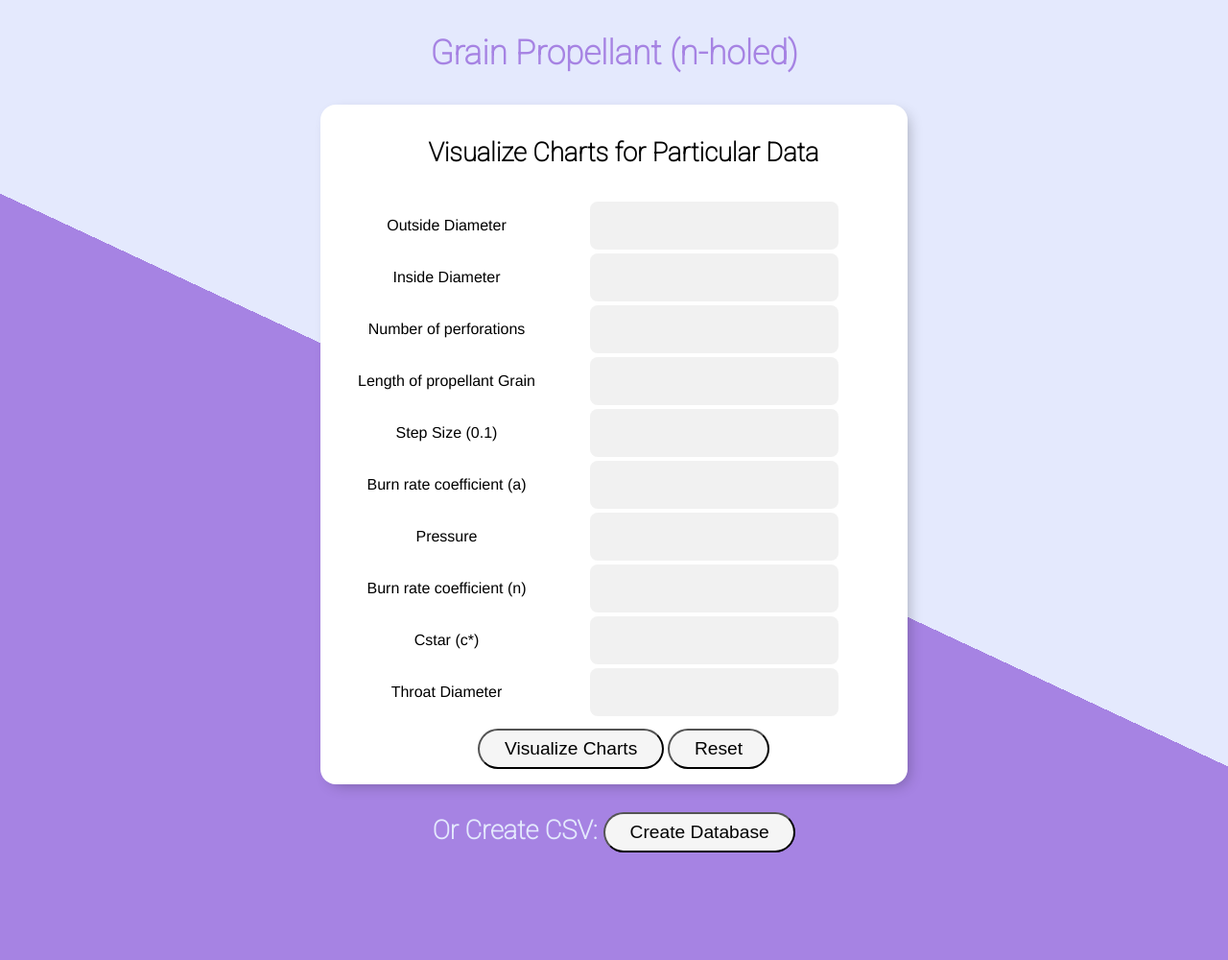
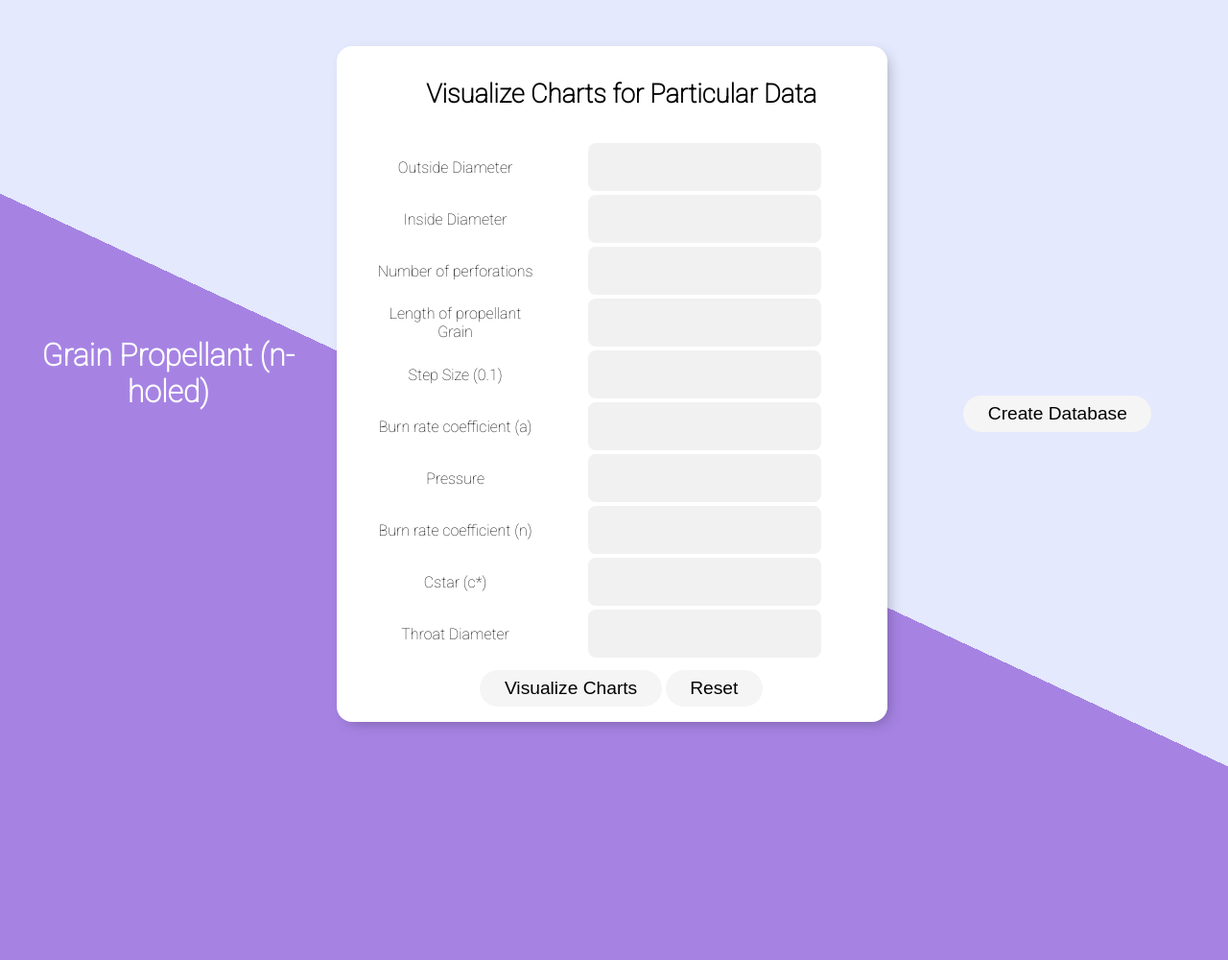
Before and after one commit to anushka-naik/grainPropellant, a Flask app: page / in a window 1280 px wide. Shown: the whole page at 96% size. Run offline with Flask 3, Linux system fonts and the light colour scheme.

Commit message:
Minor aesthetic change

```diff
--- a/static/css/index.css
+++ b/static/css/index.css
@@ -101,3 +101,61 @@
     color: rgba(0, 0, 0, 0.5);
     text-align: center;
   }
+
+
+
+  html {
+    background-color: #E4E9FD;
+    background-image: -webkit-linear-gradient(65deg, #A683E3 50%, #E4E9FD 50%);
+    min-height: 1000px;
+    font-family: 'Roboto', sans-serif;
+}
+
+body {
+    display: flex;
+    justify-content: center;
+    align-items: center;
+    height: 100vh;
+    margin: 0;
+}
+
+h1 {
+    color: #fff;
+    text-align: center;
+    font-size: 2rem;
+    font-weight: 800;
+    padding-bottom: 2rem;
+}
+
+.content-wrapper {
+    background: white;
+    padding: 2rem 3rem;
+    border-radius: 1rem;
+    box-shadow: 5px 5px 15px -5px rgba(0, 0, 0, 0.3);
+    width: 60%;
+    text-align: center;
+}
+
+.button {
+    color: #000;
+    background-color: whitesmoke;
+    border: none;
+    border-radius: 2rem;
+    font-size: 1.2rem;
+    padding: 0.5rem 1.6rem;
+    cursor: pointer;
+    transition: background-color 0.3s;
+}
+
+.button:hover {
+    background-color: #A683E3;
+    color: #fff;
+}
+
+.button:active {
+    background-color: rgb(205, 203, 203);
+}
+
+.btn-wrapper {
+    text-align: center;
+}
```
Also changed, not shown: static/css/styles.css (line endings or trailing spaces).
